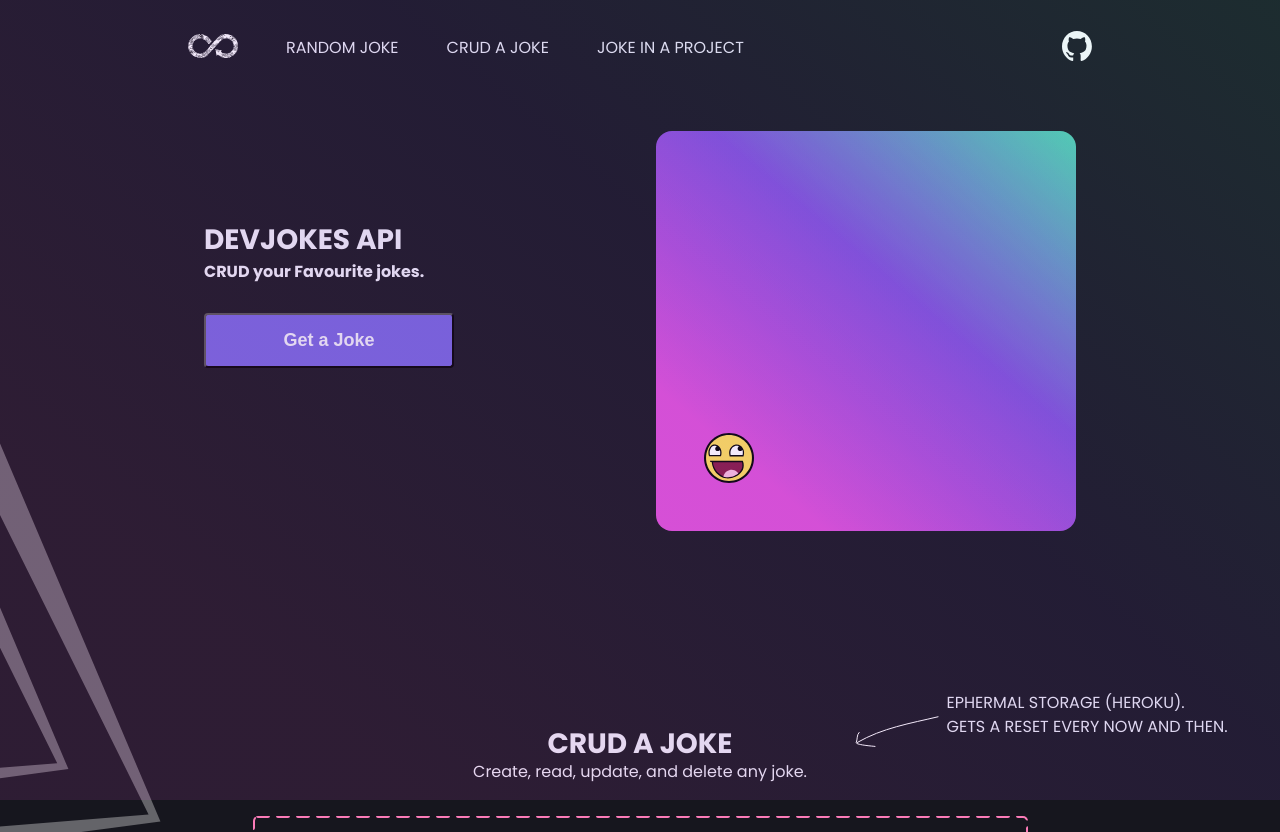
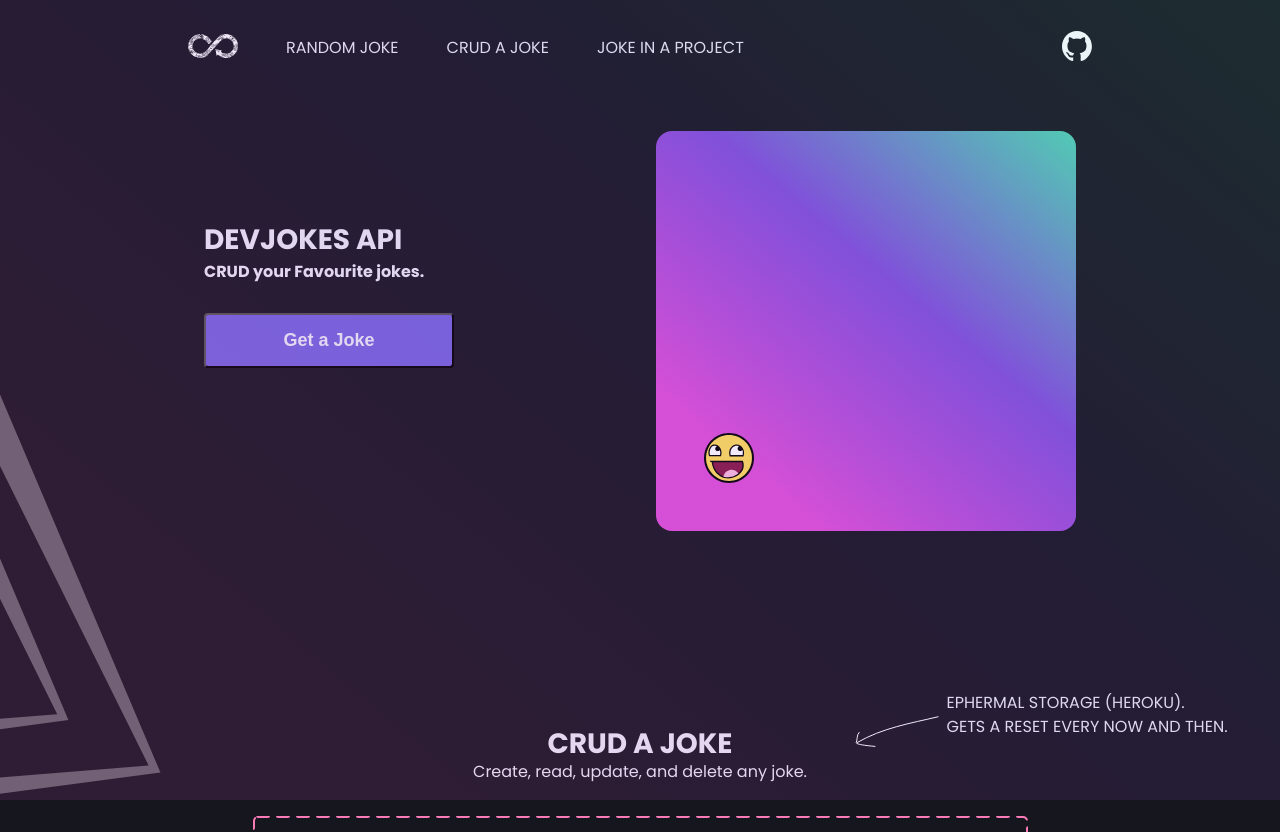
Before and after one commit to alexanderstoehr/Devjokes-API, a React (Vite) app in the folder frontend/devjokes-api/: page / in a window 1280 px wide. Shown: the top 832 px of the page. Built offline with nearby package versions, Linux system fonts and the light colour scheme; no server answers.

Commit message:
fixing arrow3-middle-left position

```diff
--- a/frontend/devjokes-api/src/index.css
+++ b/frontend/devjokes-api/src/index.css
@@ -107,7 +107,7 @@ body::before {
         display: none;
     }
     position: absolute;
-    top: 10%;
+    top: 8%;
     left: 0;
 
 }
```
